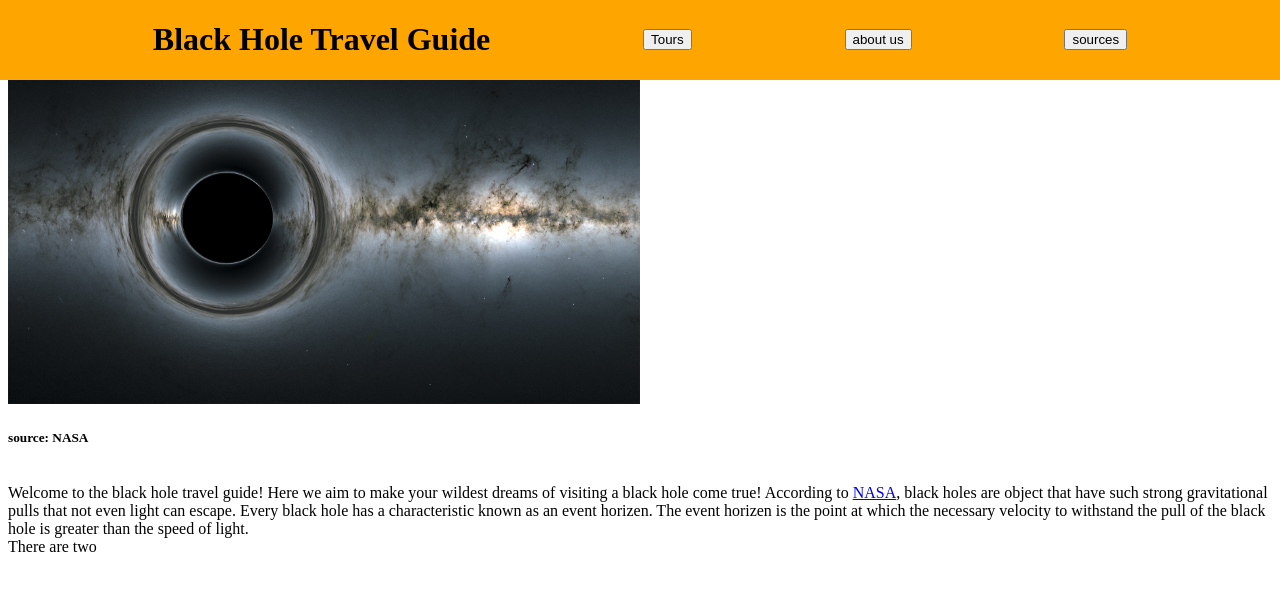
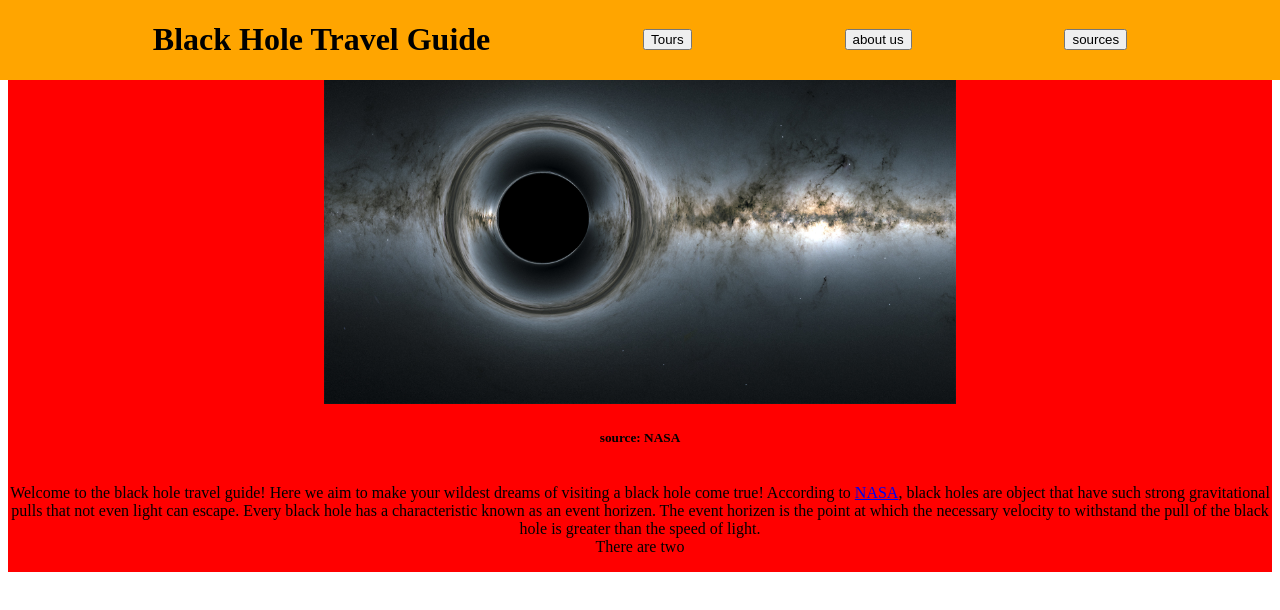
Before and after one commit to Infandous/black-holes, a React (Create React App) app: page / in a window 1280 px wide. Shown: the top 610 px of the page. Built offline with nearby package versions, Linux system fonts and the light colour scheme.

Commit message:
centered intro description, had to use text-align

```diff
--- a/src/components/Intro.css
+++ b/src/components/Intro.css
@@ -3,7 +3,8 @@
     display:flex;
     flex-direction:column;
     justify-content:center;
-    align-items:center;
+    /*align-items:center;*/
+    text-align:center;
 }
 img{
     max-width:50%;
--- a/src/index.css
+++ b/src/index.css
@@ -1,7 +1,7 @@
 .app{
   display:flex;
   flex-direction:column;
-  /*align-items:center;
-  /*background-color:red;
-  flex:1;*/
+  align-items:center;
+  background-color:red;
+  /*flex:1;*/
 }
```
